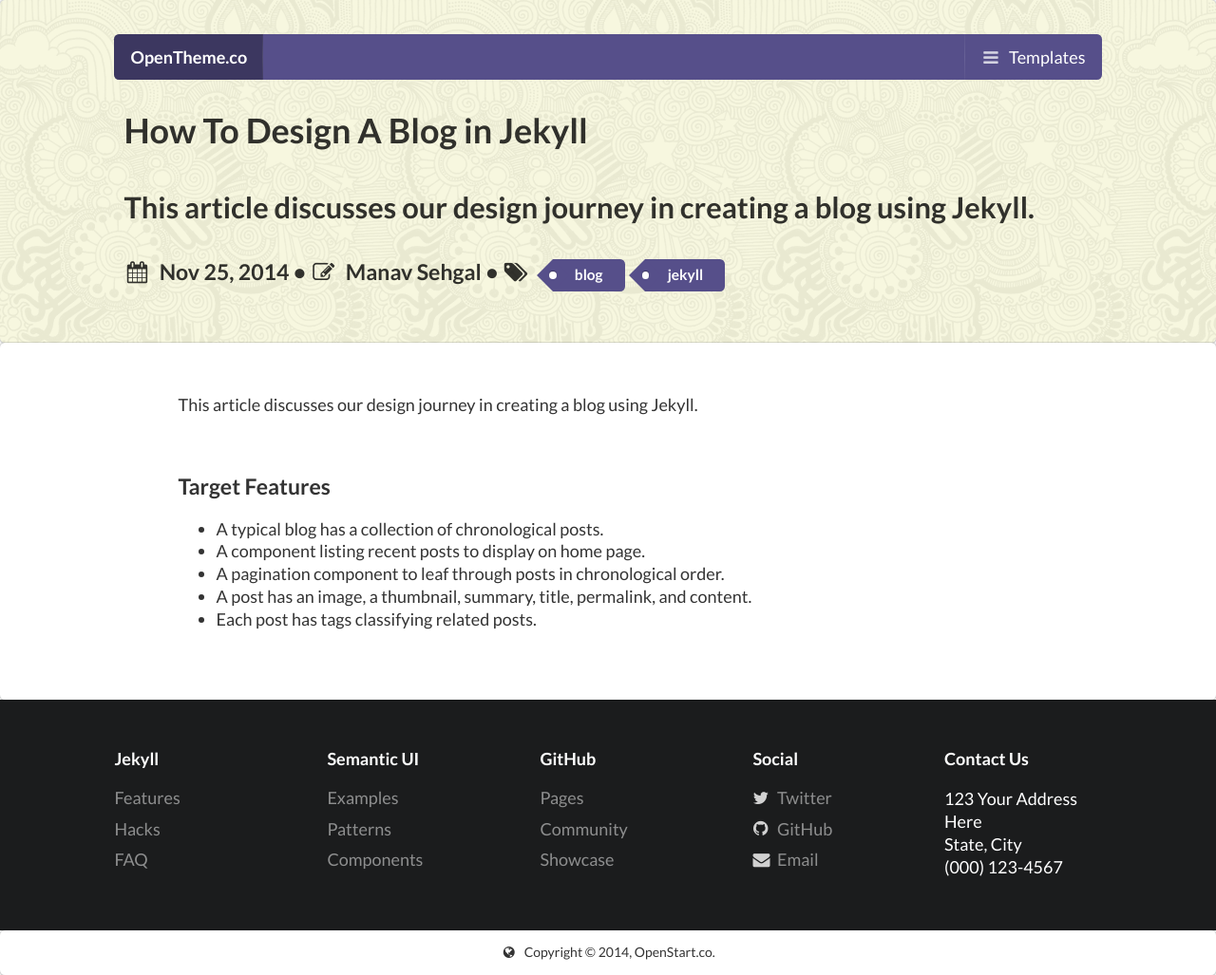
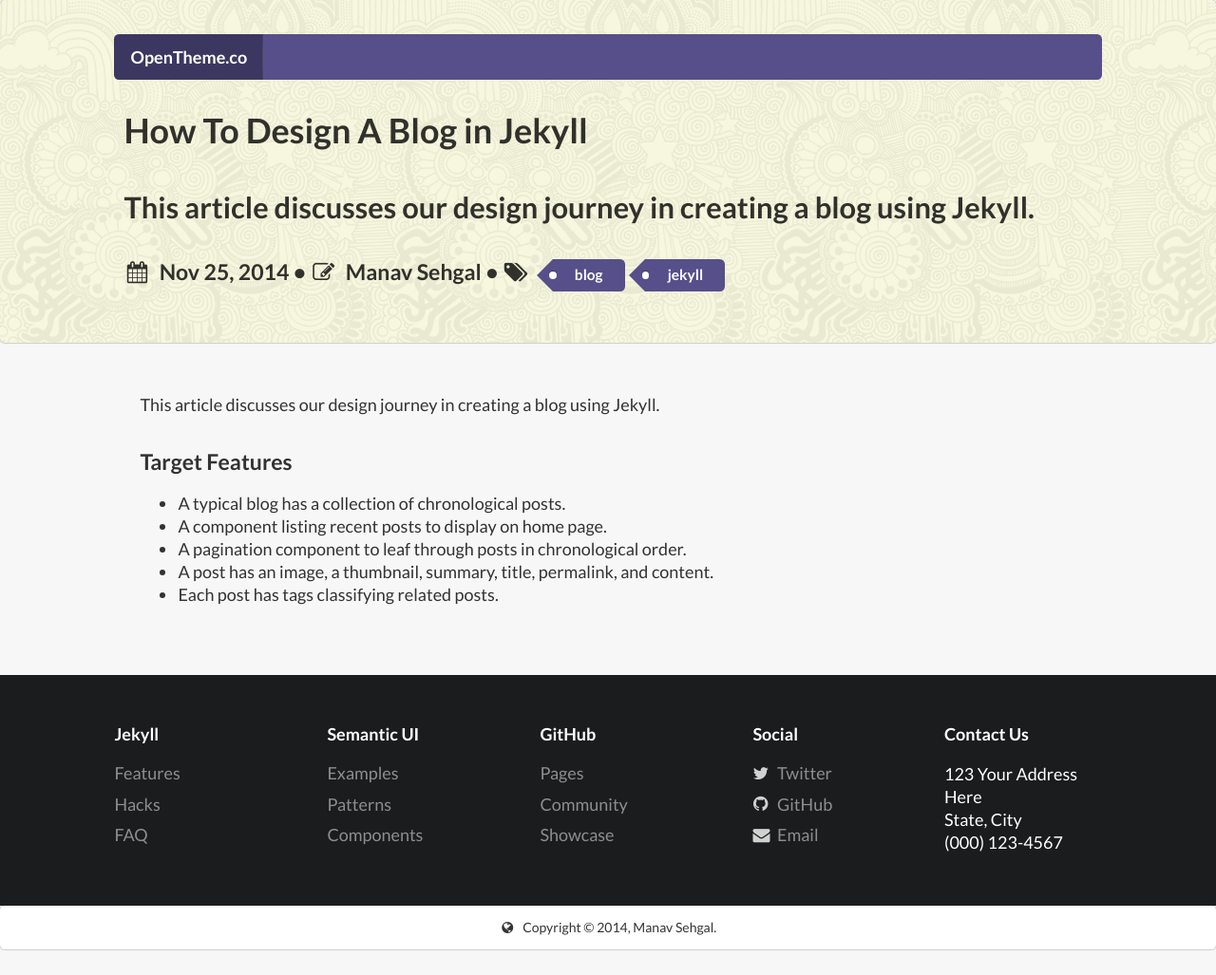
Before and after one commit to manavsehgal/opentheme, a Jekyll site: the page built from _posts/blog/2014-11-25-how-to-design-a-blog-in-jekyll.markdown, in a window 1280 px wide. Shown: the whole page at 95% size. Built offline with Jekyll 4.4.1, drawn with Linux system fonts in a browser that asks for light colours; nearby versions of some CDN libraries; after the commit the page ends 1000 px from its top, so only the background shows below that.

Commit message:
Pagebar true/false is now configurable in _config.yml

```diff
--- a/_config.yml
+++ b/_config.yml
@@ -1,8 +1,8 @@
 # Site settings
-title: Semantic Jekyll Theme by OpenStart.co
+title: Jekyll Semantic UI Theme | OpenTheme.co
 tagline: Create Awesome Websites on GitHub
 email: sehgal.manav@gmail.com
-copyright: OpenStart.co
+copyright: Manav Sehgal
 description: > # this means to ignore newlines until "url:"
   Starter theme using Semantic UI and Jekyll for creating awesome
   websites on GitHub Pages.
@@ -11,5 +11,8 @@ url: "http://opentheme.co" # the base hostname & protocol for your site
 twitter_username: manavsehgal
 github_username:  manavsehgal
 
+# Layout configuration
+pagebar: false
+
 # Build settings
 markdown: kramdown
--- a/_includes/menu.html
+++ b/_includes/menu.html
@@ -1,7 +1,9 @@
 <div class="ui inverted purple menu">
   <a class="header item" href="/">OpenTheme.co</a>
   <div class="right menu">
-    <a class="mobile item pagebar"><i class="icon content"></i></a>
-    <a class="item pagebar"><i class="icon content"></i> Templates</a>
+    {% if site.pagebar %}
+      <a class="mobile item pagebar"><i class="icon content"></i></a>
+      <a class="item pagebar"><i class="icon content"></i> Templates</a>
+    {% endif %}
   </div>
 </div>
--- a/_layouts/landing.html
+++ b/_layouts/landing.html
@@ -4,14 +4,18 @@
   {% include head.html %}
 
   <body class="global landing home">
+    {% if site.pagebar %}
     <div class="ui right vertical labeled icon sidebar menu">
         {% include page-bar.html %}
     </div>
     <div class="pusher">
+    {% endif %}
         {% include home-header.html %}
         {{ content }}
         {% include footer.html %}
+    {% if site.pagebar %}
     </div>
+    {% endif %}
  </body>
 
 </html>
--- a/_layouts/post.html
+++ b/_layouts/post.html
@@ -4,20 +4,24 @@
   {% include head.html %}
 
   <body class="global post">
+    {% if site.pagebar %}
     <div class="ui right vertical labeled icon sidebar menu">
         {% include page-bar.html %}
     </div>
     <div class="pusher">
+    {% endif %}
         {% include post-header.html %}
-        <div class="ui vertical feature segment">
-          <div class="ui centered page grid">
-            <div class="fourteen wide column">
+        <div class="ui vertical segment">
+          <div class="ui very relaxed stackable page grid">
+            <div class="sixteen wide column">
                 {{ content }}
             </div>
           </div>
         </div>
         {% include footer.html %}
+    {% if site.pagebar %}
     </div>
+    {% endif %}
  </body>
 
 </html>
```
